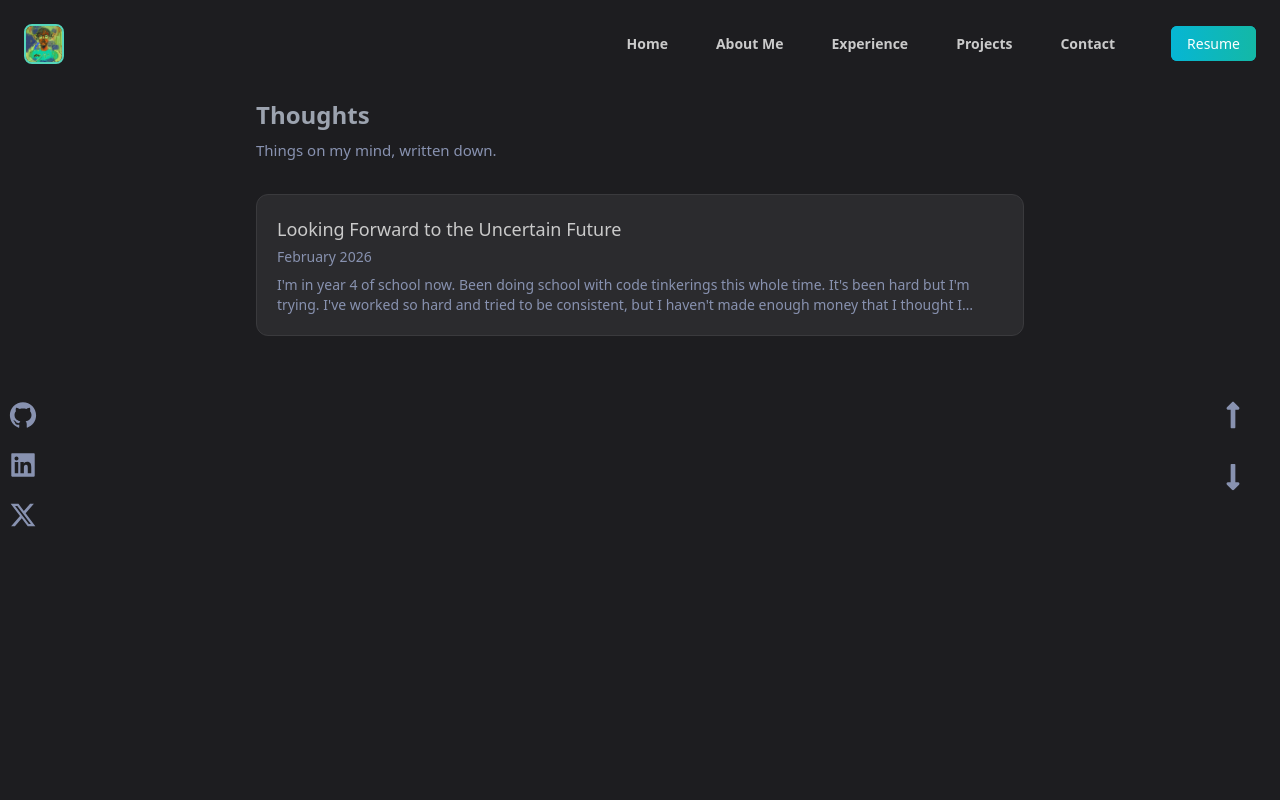
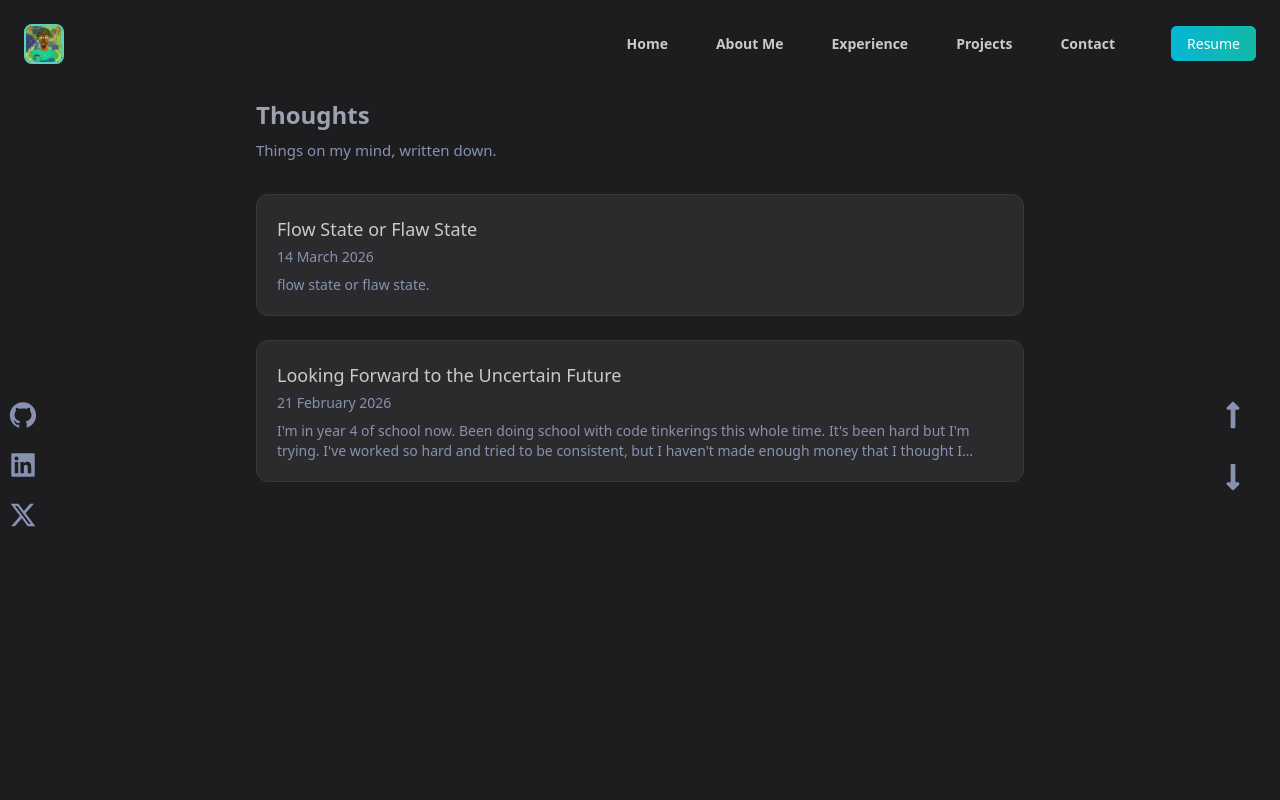
Before and after one commit to drimescodes/drimes-portfolio, a React (Vite) app: page /thoughts in a window 1280 px wide. Shown: the top 800 px of the page. Built offline with nearby package versions, Linux system fonts and the light colour scheme; no server answers.

Commit message:
thought 2

```diff
--- a/src/constants/thoughts.js
+++ b/src/constants/thoughts.js
@@ -1,10 +1,24 @@
 // Each thought is an object with a slug, title, date, and content (array of paragraphs).
 // Add new thoughts to the top of this array.
 const thoughts = [
+
+    {
+        slug: "flow-state-or-flaw-state",
+        title: "Flow State or Flaw State",
+        date: "14 March 2026",
+        content: [
+            "flow state or flaw state.",
+            "when you are doing really bad but somehow still in a flowy state, i think we can call that flaw state.",
+            "like in a cbt exam you didn't read for, but you have some basic knowledge from wherever, then you start winging stuffs and choosing answers with full confidence. In your head you are in flow, but most of the answers are probably wrong.",
+            "another instance of flaw state is in random life stuff too, say you are washing dishes, break a plate, cook bad food, stub your toe, get stomach pain all in the same one day, just a series of bad events happening but you are still moving in one strange flowy mode.",
+            "flaw state is getting bugs on bugs but keep bruteforcing the whole, from one bug to another, sometimes flaw state can be satisfying to observe from your subconscious, the realization: like ohh I'm in flaw state",
+            "flaw state is typing a sentence on the keyboard and getting everything wrong as you type"
+        ],
+    },
     {
         slug: "looking-forward",
         title: "Looking Forward to the Uncertain Future",
-        date: "February 2026",
+        date: "21 February 2026",
         content: [
             "I'm in year 4 of school now. Been doing school with code tinkerings this whole time. It's been hard but I'm trying. I've worked so hard and tried to be consistent, but I haven't made enough money that I thought I would have made. I didn't really start this thing for the money, but now I need money to be able to think well, and upskill better, and not always be in mad survival mode.",
             "Can't lie it's been hard combining with school. I haven't gone home since year 1, always staying back in school during the holidays and grinding more. There's a lot to still do. It's turning from a hobby to something I must use to make ends meet and save myself and people around me.",
```
